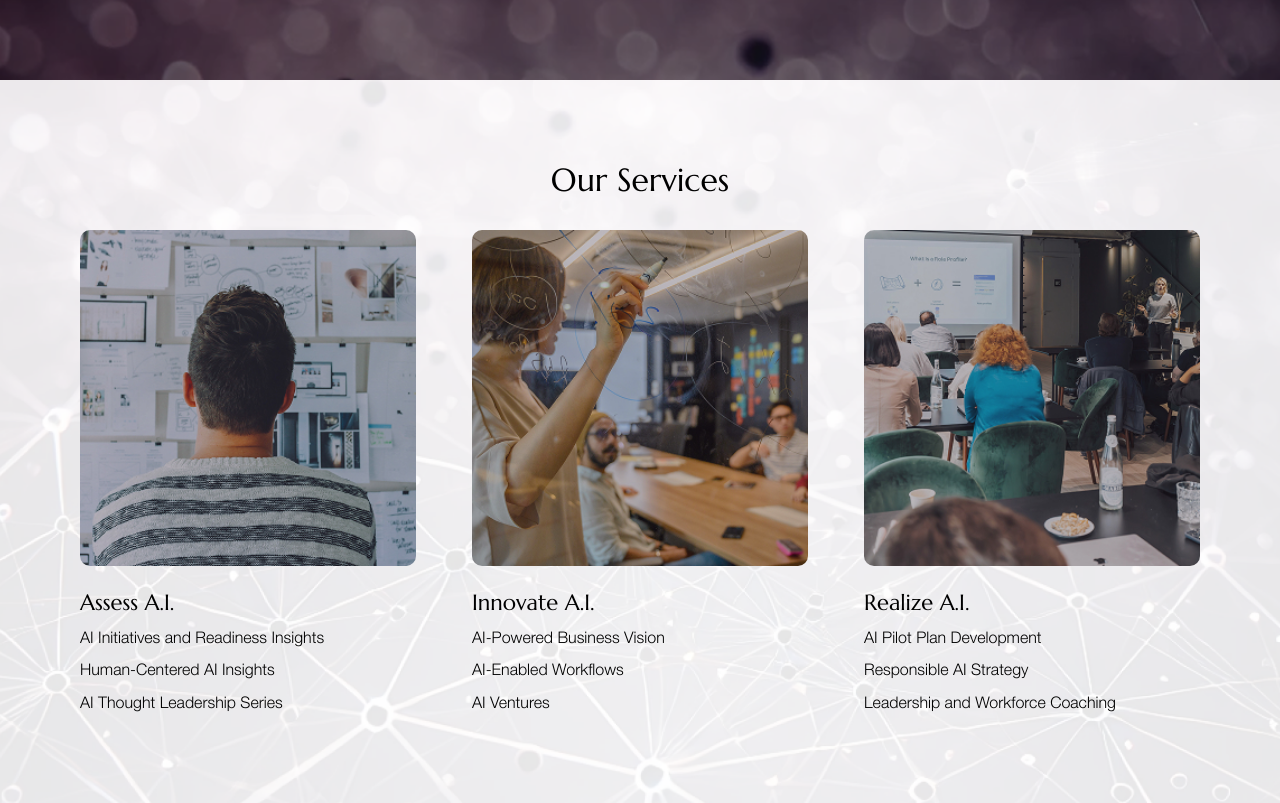
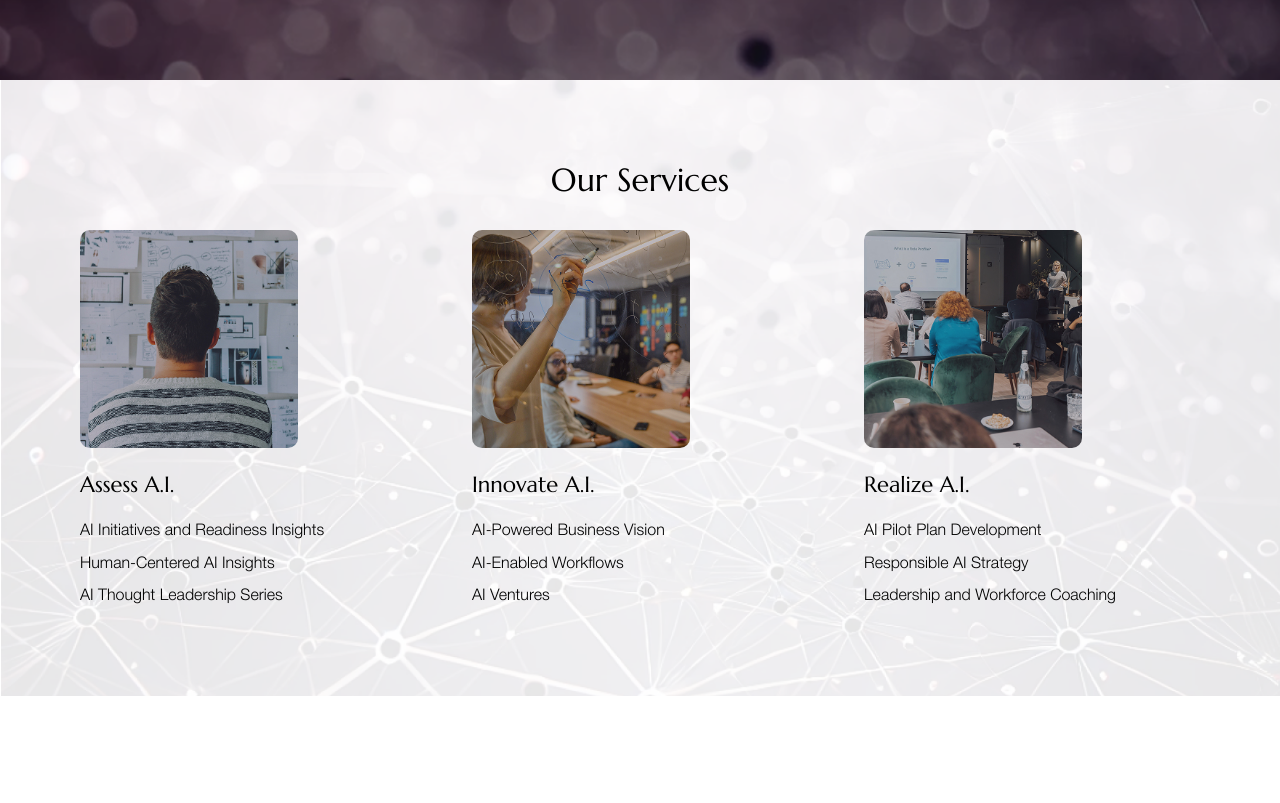
Before and after one commit to superthinks001/superthinks-website, a plain HTML site: page index.html in a window 1280 px wide. Shown: the part 720-1523 px from the top of the page. After the commit the page ends 1416 px from the top, so only its background shows below. Drawn offline with Linux system fonts and the light colour scheme.

Commit message:
Update styles.css

```diff
--- a/styles.css
+++ b/styles.css
@@ -115,7 +115,7 @@ nav {
 
 /* Services Section */
 .services {
-    padding: 80px 80px; /* Reduced top padding */
+    padding: 80px 80px; /* Same padding as before */
     text-align: left; /* Aligns all text to the left */
     background: url('./assets/services_background.png') no-repeat center center;
     background-size: cover;
@@ -129,14 +129,14 @@ nav {
     font-size: 32px;
     font-family: 'Marcellus', serif;
     color: black;
-    margin-bottom: 30px; /* Reduced spacing */
+    margin-bottom: 30px; /* Ensures consistent spacing */
 }
 
 /* Services Container */
 .services-container {
     display: flex;
     justify-content: space-between;
-    gap: 30px;
+    gap: 50px; /* Increased gap due to reduced image size */
     max-width: 1200px;
     width: 100%;
 }
@@ -144,28 +144,28 @@ nav {
 /* Individual Service Box */
 .service {
     width: 30%;
-    background: transparent; /* Removed white box */
-    padding: 0px; /* Removed padding */
+    background: transparent; /* No white background */
+    padding: 0px;
     text-align: left; /* Aligns text left */
 }
 
 /* Service Images */
 .service img {
-    width: 100%;
+    width: 65%; /* Reduced image size by 1/3 */
     border-radius: 10px;
-    margin-bottom: 20px; /* Creates equal spacing */
+    margin-bottom: 20px; /* Space below image */
 }
 
 /* Service Titles */
 .service h3 {
     font-size: 22px;
     font-family: 'Marcellus', serif;
-    margin-bottom: 10px; /* Creates equal spacing */
+    margin-bottom: 20px; /* Doubled spacing */
 }
 
 /* Service Descriptions */
 .service p {
     font-size: 16px;
-    margin-bottom: 10px; /* Same spacing as title */
+    margin-bottom: 10px;
     line-height: 1.4;
 }
```
